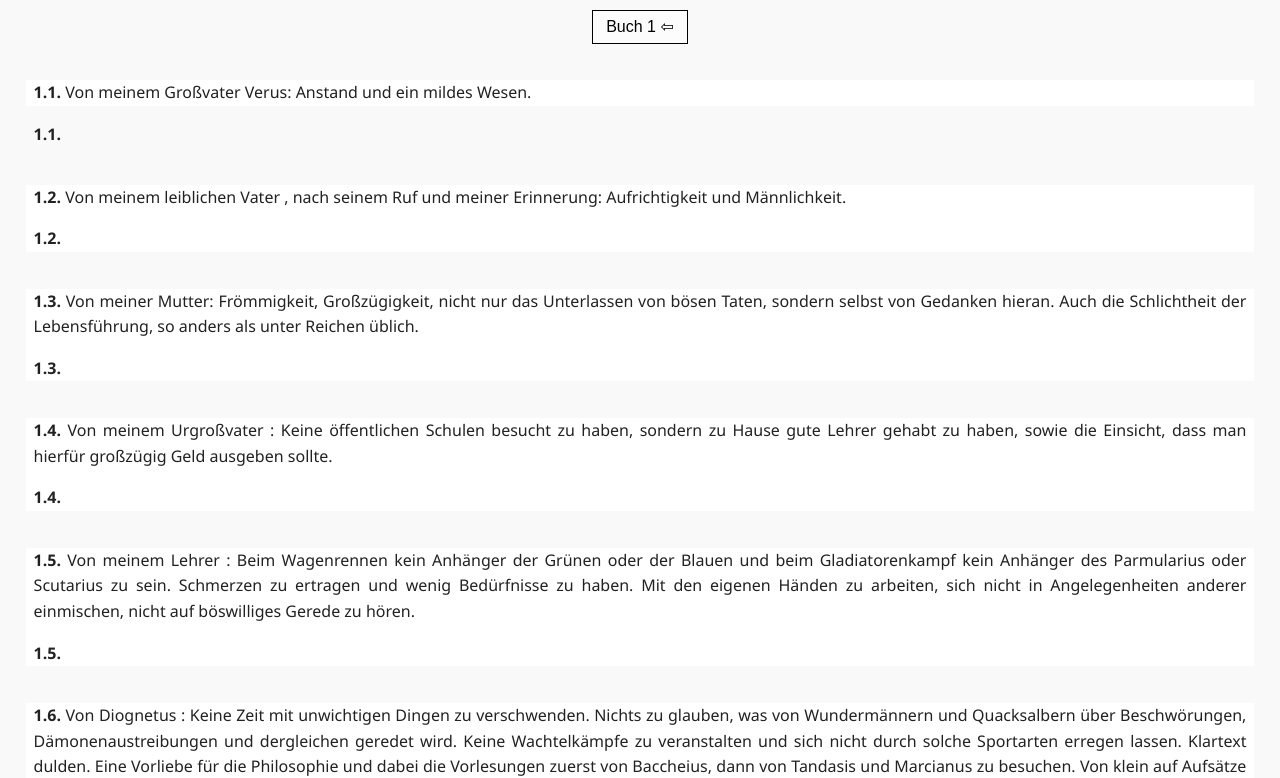
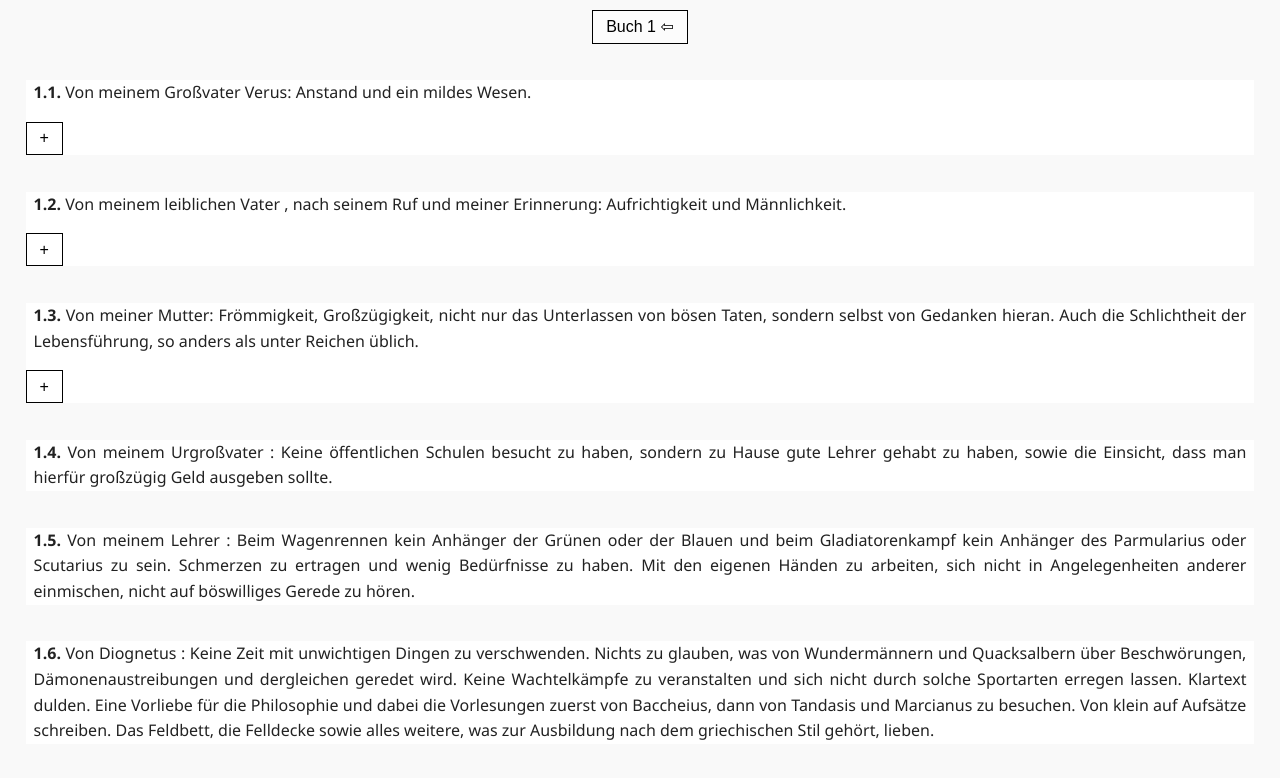
Before and after one commit to stephangreiner/ma, a plain HTML site: page index.html in a window 1280 px wide. Shown: the part 181-959 px from the top of the page. Drawn offline with Linux system fonts and the light colour scheme.

Commit message:
Add files via upload

```diff
--- a/index.html
+++ b/index.html
@@ -5,14 +5,16 @@
 <meta charset="utf-8"/>
 <meta content="width=device-width, initial-scale=1" name="viewport"/>
 <title>Marcus Aurelius Meditations</title>
+  <link rel="icon" type="image/png" href="favicon.png">
 <link href="style.css" rel="stylesheet"/>
 </head>
 <body>
 <header>
 
-<button class="klappe" id="b_spra"><span id="b_spra_text"></span></button>
 <button id="b_de" onclick="de_an_aus()">de</button>
 <button id="b_xx" onclick="xx_an_aus()">xx</button>
+<button id="b_de" onclick="de_an_aus()">de</button>
+
 
 </header>
 <main id="haupt">
@@ -23,28 +25,32 @@
 
 <article class="uw">
 <p class="de" id="d1.1"><b aria-hidden="true">1.1. </b>Von meinem Großvater Verus: Anstand und ein mildes Wesen.</p>
-</article>
-<p class="xx" id="x1.1"><b aria-hidden="true">1.1. </b></p>
+<button  onclick="id1()">+</button>
+<p class="xx" id="x1.1"><b aria-hidden="true"></b></p>
 </article>
 
 <article class="uw">
 <p class="de" id="d1.2"><b aria-hidden="true">1.2. </b>Von meinem leiblichen Vater , nach seinem Ruf und meiner Erinnerung: Aufrichtigkeit und Männlichkeit.</p>
-<p class="xx" id="x1.2"><b aria-hidden="true">1.2. </b></p>
+<button  onclick="id2()">+</button>
+<p class="xx" id="x1.2"><b aria-hidden="true"></b></p>
+
+
 </article>
 
 <article class="uw">
 <p class="de" id="d1.3"><b aria-hidden="true">1.3. </b>Von meiner Mutter: Frömmigkeit, Großzügigkeit, nicht nur das Unterlassen von bösen Taten, sondern selbst von Gedanken hieran. Auch die Schlichtheit der Lebensführung, so anders als unter Reichen üblich.</p>
-<p class="xx" id="x1.3"><b aria-hidden="true">1.3. </b></p>
+<button  onclick="id3()">+</button>
+<p class="xx" id="x1.3"><b aria-hidden="true"></b></p>
 </article>
 
 <article class="uw">
 <p class="de" id="d1.4"><b aria-hidden="true">1.4. </b>Von meinem Urgroßvater : Keine öffentlichen Schulen besucht zu haben, sondern zu Hause gute Lehrer gehabt zu haben, sowie die Einsicht, dass man hierfür großzügig Geld ausgeben sollte.</p>
-<p class="xx" id="x1.4"><b aria-hidden="true">1.4. </b></p>
+<p class="xx" id="x1.4"><b aria-hidden="true"></b></p>
 </article>
 
 <article class="uw">
 <p class="de" id="d1.5"><b aria-hidden="true">1.5. </b>Von meinem Lehrer : Beim Wagenrennen kein Anhänger der Grünen oder der Blauen und beim Gladiatorenkampf kein Anhänger des Parmularius oder Scutarius zu sein. Schmerzen zu ertragen und wenig Bedürfnisse zu haben. Mit den eigenen Händen zu arbeiten, sich nicht in Angelegenheiten anderer einmischen, nicht auf böswilliges Gerede zu hören.</p>
-<p class="xx" id="x1.5"><b aria-hidden="true">1.5. </b></p>
+<p class="xx" id="x1.5"><b aria-hidden="true"></b></p>
 </article>
 
 
--- a/script.js
+++ b/script.js
@@ -3,13 +3,44 @@
 function xx_an_aus() {
   const elements = document.querySelectorAll(".xx");
   elements.forEach(element => {
-    if (element.style.display === "none") {
+    const currentDisplay = getComputedStyle(element).display;
+    if (currentDisplay === "none") {
       element.style.display = "block";
+      element.innerHTML = "testtesttest";
     } else {
       element.style.display = "none";
     }
   });
 }
+
+
+
+function id1() {
+  const e = document.getElementById("x1.1");
+  const greekText = "Παρὰ τοῦ πάππου Οὐήρου τὸ καλόηθες καὶ ἀόργητον.";
+  e.style.color = "red";
+  if (e.innerHTML.trim() !== "") {
+    e.innerHTML = "";
+  } else {
+    e.innerHTML = greekText;
+  }
+}
+
+function id2() {
+  const e = document.getElementById("x1.2");
+  e.innerHTML = "Ἀλλὰ καὶ τὸν ἄλλον ἔχοντα τὸν αὐτὸν πατέρα, ὃς ἦν ἐν τῷ οἴκῳ, οὐκ ἐπείρασεν αὐτὸν οὐδὲ ἐκώλυσε αὐτὸν τοῦτο ποιεῖν.";
+  e.style.color = "blue";
+}
+function id3() {
+  const e = document.getElementById("x1.3");
+  e.innerHTML = "Ἐπεὶ δὲ ἔλαβεν τὸν πατέρα αὐτοῦ, ἐξῆλθεν εἰς τὴν ἑαυτοῦ γῆν, καὶ οὐκ ἐπείρασεν αὐτὸν οὐδὲ ἐκώλυσε αὐτὸν τοῦτο ποιεῖν.";
+  e.style.color = "green";
+}
+
+
+
+
+
 
 function de_an_aus() {
   const elements = document.querySelectorAll(".de");
```
Also changed, not shown: favicon.png (added).
